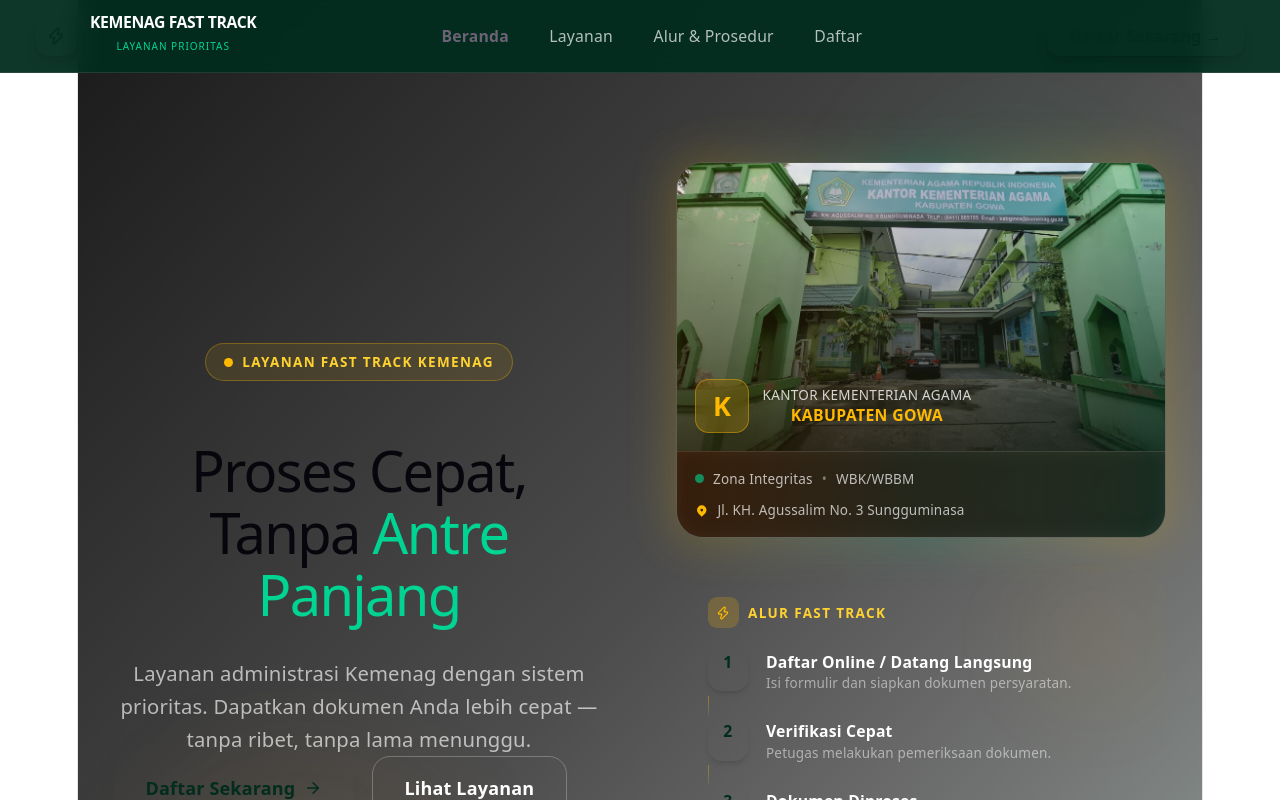
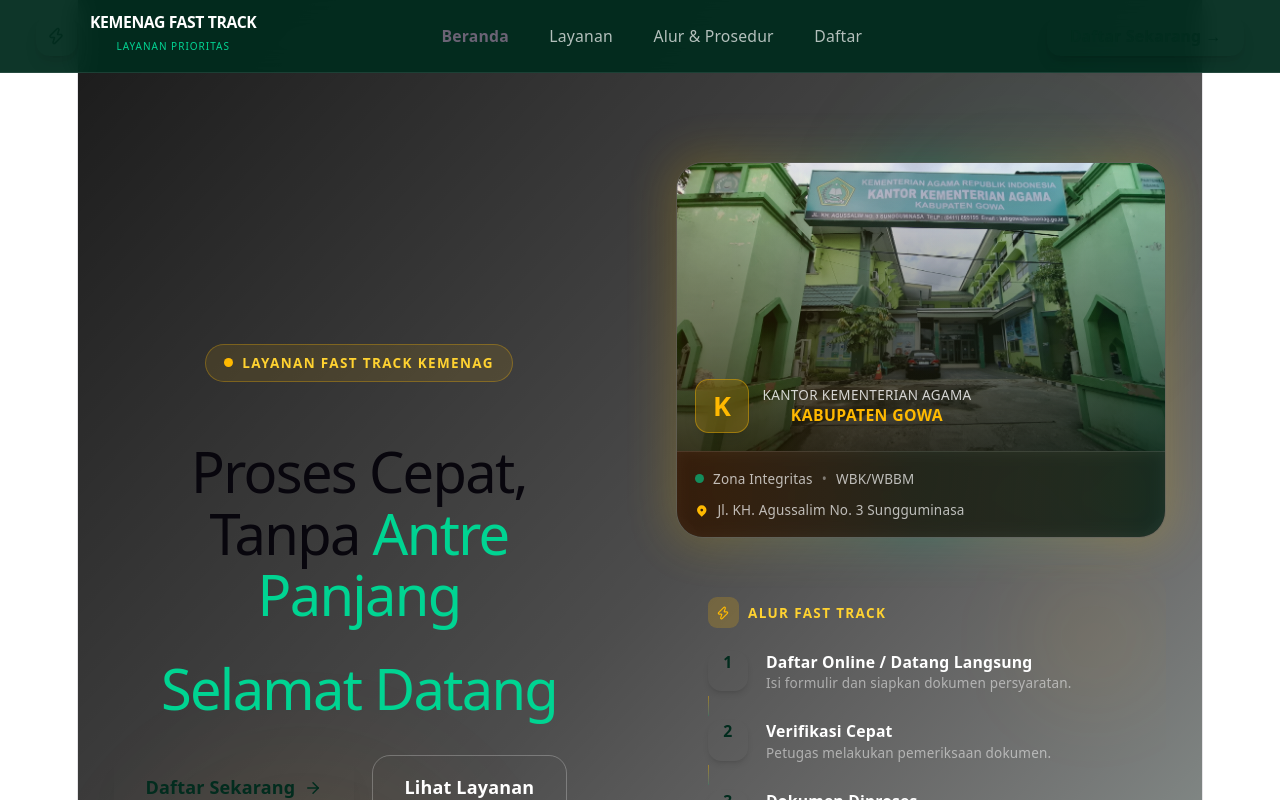
Before and after one commit to ismailmail123/layanan_fast_track_kemenag_gowa, a React (Vite) app: page / in a window 1280 px wide. Shown: the top 800 px of the page. Built offline with nearby package versions, Linux system fonts and the light colour scheme.

Commit message:
edit hero section

```diff
--- a/src/components/Hero.jsx
+++ b/src/components/Hero.jsx
@@ -44,14 +44,14 @@
               Tanpa{' '}
               <span className="text-emerald-400">Antre Panjang</span>
             </h1>
-
-            <p className="text-white/65 text-lg leading-relaxed mb-8 max-w-lg animate-fadeInUp delay-200">
-              Layanan administrasi Kemenag dengan sistem prioritas. Dapatkan dokumen Anda lebih
-              cepat — tanpa ribet, tanpa lama menunggu.
-            </p>
+            <h1
+              className="font-['Playfair_Display'] text-4xl sm:text-5xl lg:text-6xl font-black text-white leading-[1.1] tracking-tight mb-6 animate-fadeInUp delay-100"
+            >
+              <span className="text-emerald-400 mb-8">Selamat Datang</span>
+            </h1>
 
             {/* CTA Buttons */}
-            <div className="flex flex-wrap gap-4 mb-12 animate-fadeInUp delay-300">
+            <div className="flex flex-wrap gap-4 mb-12 animate-fadeInUp delay-300 mt-8">
               <button
                 onClick={() => scrollTo('daftar')}
                 className="gold-btn px-7 py-4 rounded-2xl text-[#022c1e] font-bold text-base shadow-xl cursor-pointer flex items-center gap-2"
```
